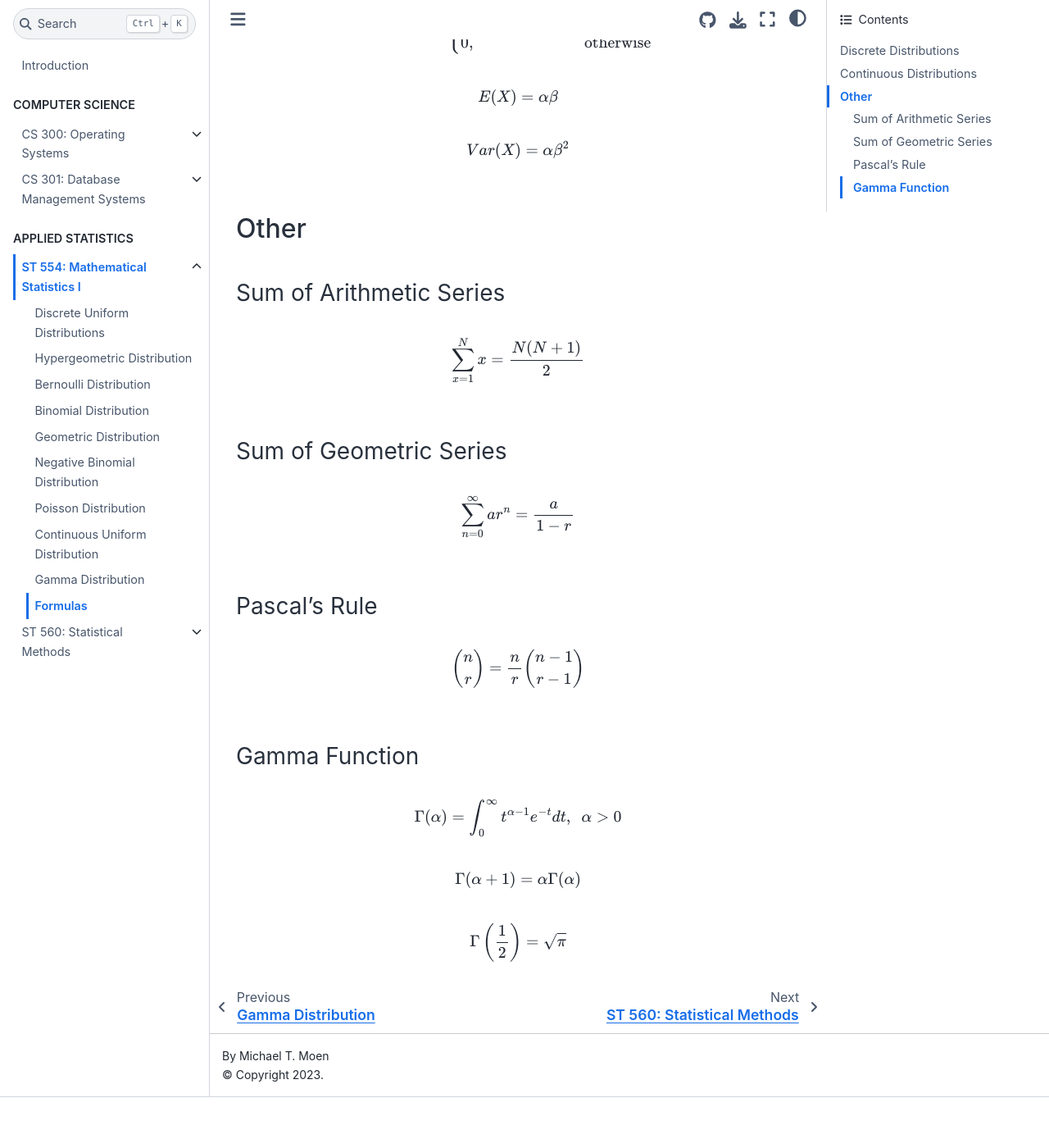
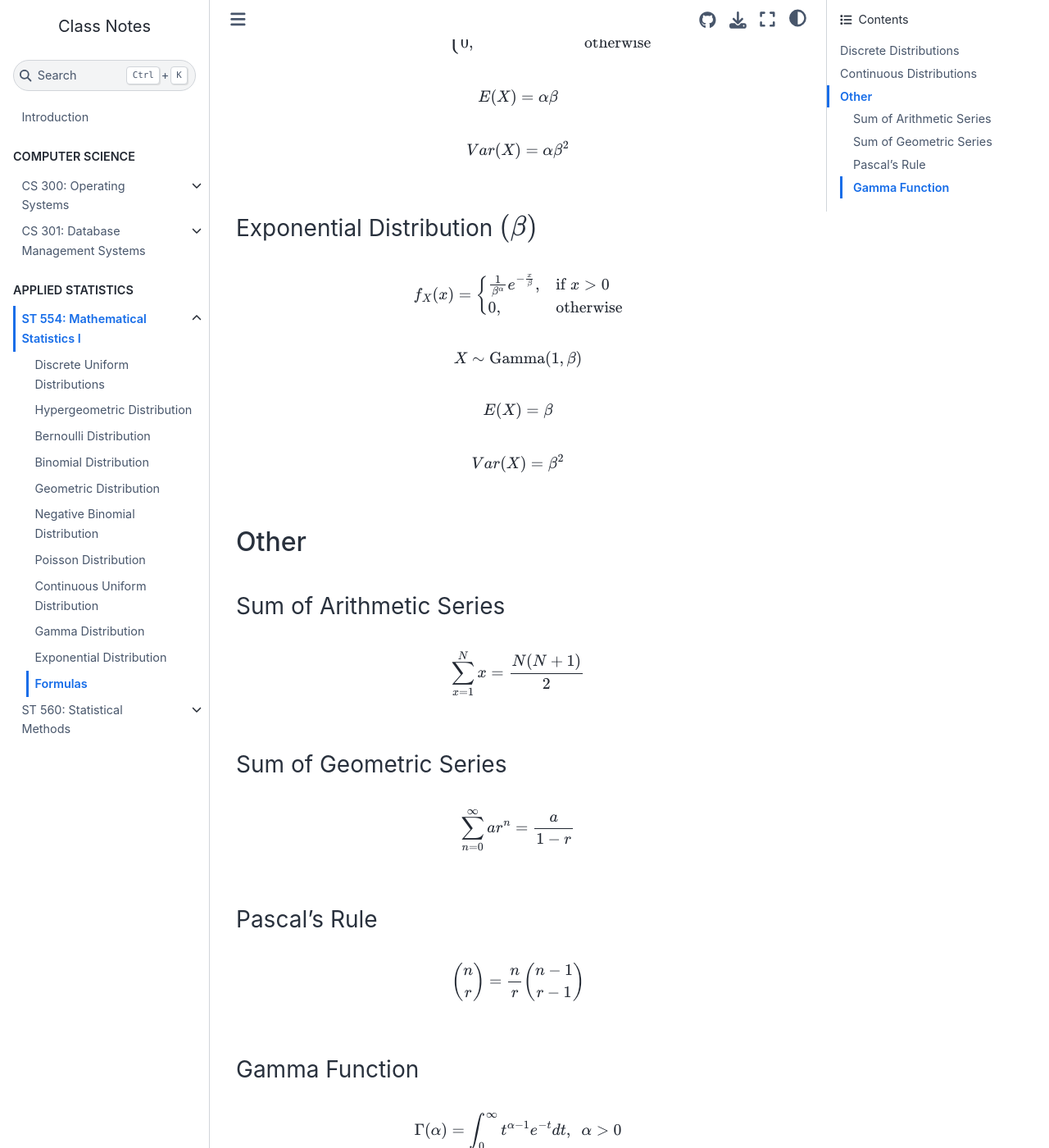
Before and after one commit to MoenMi/notes, a Jupyter Book: the page built from classes/st554/formulas.md, in a window 1280 px wide and 1400 px high, scrolled down 3677 px. Shown: the whole window at 82% size. Built offline with Jupyter Book 1.0.4 settings and Sphinx 7.4.7 and the Sphinx Book theme 1.1.4, drawn with Linux system fonts in a browser that asks for light colours; pages that are not in the unit, such as notebooks, are missing from menus; before the commit the page ends 5015 px from its top, so only the background shows below that; some of the changed text lies outside the part shown.

Commit message:
Add exponential distribution class to ST554

```diff
--- a/_toc.yml
+++ b/_toc.yml
@@ -32,6 +32,7 @@ parts:
       - file: classes/st554/poisson-distribution
       - file: classes/st554/continuous-uniform-distribution
       - file: classes/st554/gamma-distribution
+      - file: classes/st554/exponential-distribution
       - file: classes/st554/formulas
     - file: classes/st560/overview
       sections:
--- a/classes/st554/formulas.md
+++ b/classes/st554/formulas.md
@@ -152,6 +152,22 @@ $$ E(X) = \alpha \beta $$
 
 $$ Var(X) = \alpha \beta^2 $$
 
+### Exponential Distribution $(\beta)$
+
+$$
+f_X(x) =
+\begin{cases}
+\frac{1}{\beta^\alpha} e^{-\frac{x}{\beta}} , & \text{if } x>0 \\
+0, & \text{otherwise}
+\end{cases}
+$$
+
+$$ X \sim \text{Gamma}(1, \beta) $$
+
+$$ E(X) = \beta $$
+
+$$ Var(X) = \beta^2 $$
+
 ## Other
 
 ### Sum of Arithmetic Series
```
Also changed, not shown: classes/st554/exponential-distribution.md (added, +35 -0 lines).
